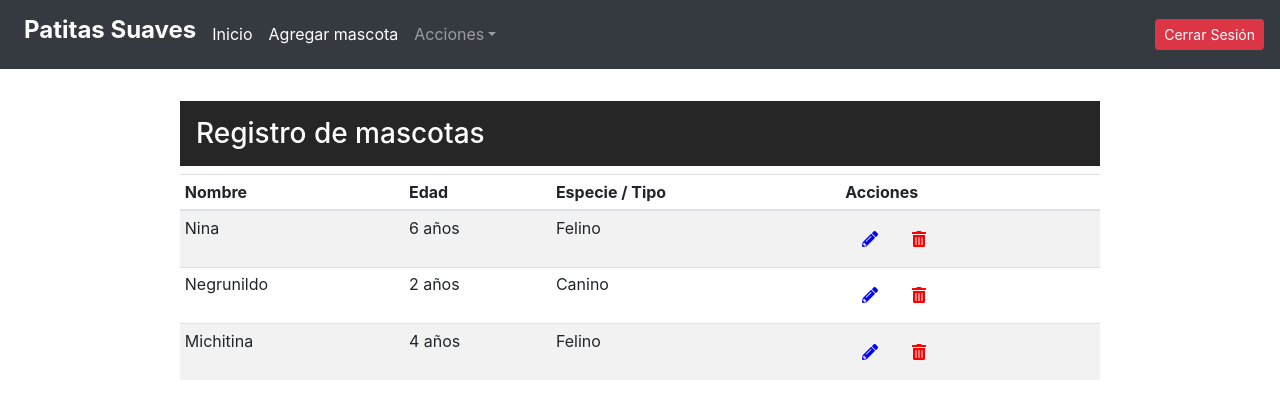
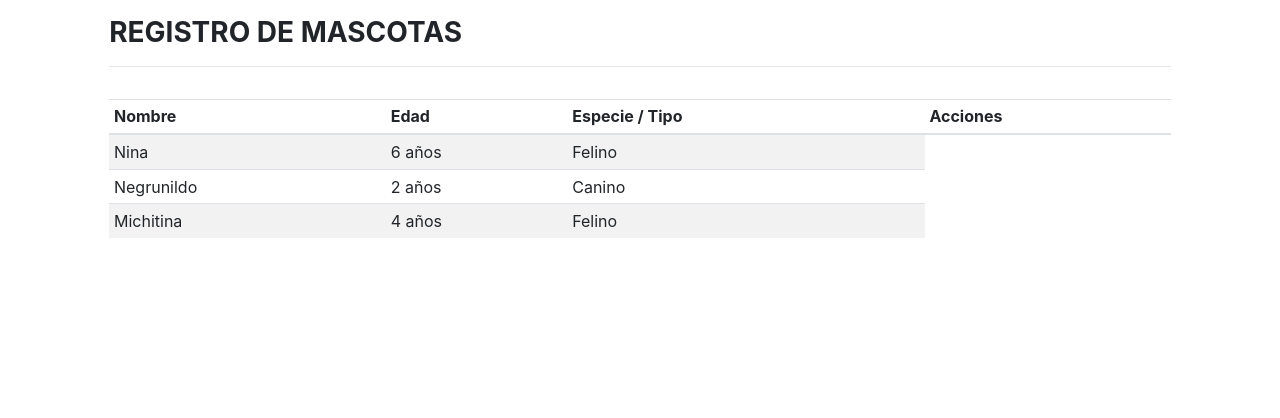
Before and after one commit to andreamon/vet-patitas, a React (Create React App) app: page / in a window 1280 px wide. Shown: the top 418 px of the page. Built offline with nearby package versions, Linux system fonts and the light colour scheme; a web font is replaced by a local one.

Commit message:
Adding Redux

```diff
--- a/package.json
+++ b/package.json
@@ -11,13 +11,16 @@
     "@testing-library/jest-dom": "^4.2.4",
     "@testing-library/react": "^9.5.0",
     "@testing-library/user-event": "^7.2.1",
+    "axios": "^0.19.2",
     "bootstrap": "^4.4.1",
     "react": "^16.13.1",
     "react-bootstrap": "^1.0.0",
     "react-dom": "^16.13.1",
     "react-hook-form": "^5.4.2",
+    "react-redux": "^7.2.0",
     "react-router-dom": "^5.1.2",
     "react-scripts": "3.4.1",
+    "redux": "^4.0.5",
     "uuid": "^7.0.3"
   },
   "scripts": {
--- a/src/App.js
+++ b/src/App.js
@@ -31,14 +31,12 @@ const App = () => {
     setPets(filterPet);
   };
 
-  //Funcion para encontrar una mascota segun id
-  const sendPetId = (id) => {
+  const sendPetId = (id) => { //Funcion para encontrar una mascota segun id
     const editPetAuto = pets.find((pet) => pet.id === id);
     return editPetAuto;
   };
 
-  const confirmChangeHandler = (id, Updatepet) => {
-    //Confirmar cambios
+  const confirmChangeHandler = (id, Updatepet) => { //Confirmar cambios
     const newPet = {id: id, ...Updatepet}
     setPets(pets.map((pet) => (pet.id === id ? newPet : pet)));
   };
--- /dev/null
+++ b/src/ListTest.jsx
@@ -0,0 +1,43 @@
+import React from "react";
+import { Table, Button, Col, Row } from "react-bootstrap";
+
+const PetsList = ({pets, get}) => {
+  return (
+    <>
+    <Row className="justify-content-center">
+    <Col md={10}>
+    <div className="py-3">
+      <h3><strong>REGISTRO DE MASCOTAS</strong></h3><hr />
+    </div>
+    <Table striped hover responsive="sm" size="sm" >
+      <thead>
+        <tr>
+          <th>Nombre</th>
+          <th>Edad</th>
+          <th>Especie / Tipo</th>
+          <th>Acciones</th>
+        </tr>
+      </thead>
+      <tbody>
+        {pets.length > 0 ? (
+          pets.map((pet) => (
+            <tr key={pet.id}>
+              <td>{pet.name}</td>
+              <td>{pet.age}</td>
+              <td>{pet.type}</td>
+            </tr>
+          ))
+        ) : (
+          <tr>
+            <td colSpan={4}>Aún no hay mascotas registradas</td>
+          </tr>
+        )}
+      </tbody>
+    </Table>
+    </Col>
+    </Row>
+    </>
+  );
+};
+
+export default PetsList;
--- /dev/null
+++ b/src/api/petsList.js
@@ -0,0 +1,5 @@
+[
+    {id: uuidv4(),name: "Nina",age: "6 años",type: "Felino"},
+    {id: uuidv4(),name: "Negrunildo",age: "2 años",type: "Canino"},
+    {id: uuidv4(),name: "Michitina",age: "4 años",type: "Felino"}
+]
--- a/src/components/AddPetForm.jsx
+++ b/src/components/AddPetForm.jsx
@@ -15,7 +15,7 @@ const AddPetForm = (props) => {
   return (
     <>
     <Row className="justify-content-center">
-    <Col md={6}>
+    <Col md={5}>
     <h3><strong>Nuevo paciente</strong></h3>
     <Form onSubmit={handleSubmit(savePet)} className="mb-4">
       <Form.Group controlId="inputName">
@@ -77,10 +77,12 @@ const AddPetForm = (props) => {
           <strong>{errors?.type?.message}</strong>
         </Form.Text>
       </Form.Group>
-      <Button variant="success" type="submit" className="m-1">
-        Agregar mascota
-      </Button>
-      <Link to="/" className="btn btn-danger">Cancelar</Link>
+      <div className="text-right pt-3">
+        <Link to="/" className="btn btn-danger mr-1">Cancelar</Link>
+        <Button variant="success" type="submit">
+          Agregar
+        </Button>
+      </div>
     </Form>
     </Col>
     </Row>
--- a/src/components/PetsList.jsx
+++ b/src/components/PetsList.jsx
@@ -8,13 +8,13 @@ const PetsList = (props) => {
     <>
     <Row className="justify-content-center">
     <Col md={10}>
-    <h3 className="p-3" style={{ backgroundColor: '#262626', color:'white' }}>
-      Registro de mascotas
-      {/* <Link to="/addPet" className="btn btn-link" data-toggle="tooltip" title="Nuevo">
-        <FontAwesomeIcon icon="plus-circle" style={{ color: 'white' }}/>
+    <div className="py-3">
+      <h3><strong>REGISTRO DE MASCOTAS</strong></h3><hr />
+      {/* <Link to="/addPet" className="btn btn-link" data-toggle="tooltip" title="Agregar mascota">
+        <FontAwesomeIcon icon="plus-square" style={{ color: 'white' }} size="lg"/>
       </Link> */}
-    </h3>
-    <Table striped hover responsive="sm" size="sm">
+    </div>
+    <Table striped hover responsive="sm" size="sm" >
       <thead>
         <tr>
           <th>Nombre</th>
@@ -32,10 +32,10 @@ const PetsList = (props) => {
               <td>{pet.type}</td>
               <td>
                 <Link to={`/editPet/${pet.id}`} className="btn btn-link" style={{margin:'4px'}} data-toggle="tooltip" title="Editar">
-                  <FontAwesomeIcon icon="pencil-alt" style={{ color: 'blue' }}/>
+                  <FontAwesomeIcon icon="pencil-alt" style={{ color: '#1982FF' }}/>
                 </Link>
                 <Button variant="link" className="m-1" onClick={()=>{props.deletePetHandler(pet.id)}} data-toggle="tooltip" title="Eliminar">
-                  <FontAwesomeIcon icon="trash-alt" style={{ color: 'red' }}/>
+                  <FontAwesomeIcon icon="trash-alt" style={{ color: '#EB0A02' }}/>
                 </Button>
               </td>
             </tr>
--- /dev/null
+++ b/src/containers/Pet.js
@@ -0,0 +1,22 @@
+import { connect } from "react-redux";
+import PetsList from "../ListTest";
+
+//Primer parámetro para pasarle al método connect
+const mapStateToProps = (state) => {
+  return { pets: state.pets };
+};
+
+//Segundo parámetro del método connect
+const mapDispatchToProps = (dispatch) => {
+  return {
+    get: () => dispatch({ type: "GET_PET" }),
+    // add: () => dispatch({ type: "ADD" }),
+    // delete: () => dispatch({ type: "DELETE" }),
+  };
+};
+
+const createConnection = connect(mapStateToProps, mapDispatchToProps);
+
+const ComponentWithConnectionToRedux = createConnection(PetsList);
+
+export default ComponentWithConnectionToRedux;
--- a/src/index.css
+++ b/src/index.css
@@ -1,4 +1,5 @@
 @import url('https://fonts.googleapis.com/css2?family=Baloo+Paaji+2&display=swap');
+@import url('https://fonts.googleapis.com/css2?family=Roboto+Mono:wght@300&display=swap');
 body {
   margin: 0;
   font-family: -apple-system, 'Baloo Paaji 2', cursive, BlinkMacSystemFont, 'Segoe UI', 'Roboto', 'Oxygen', 'Ubuntu', 'Cantarell', 'Fira Sans', 'Droid Sans', 'Helvetica Neue', sans-serif;
@@ -6,6 +7,11 @@ body {
   -moz-osx-font-smoothing: grayscale;
 }
 
+#tableContent {
+  font-family: 'Roboto Mono', monospace;
+  font-size: 15px;
+}
+
 code {
   font-family: source-code-pro, Menlo, Monaco, Consolas, 'Courier New', monospace;
 }
--- a/src/index.js
+++ b/src/index.js
@@ -1,9 +1,19 @@
 import React from "react";
 import ReactDOM from "react-dom";
 
-import App from "./App";
-import 'bootstrap/dist/css/bootstrap.min.css';
+import App from "./containers/Pet";
+import "bootstrap/dist/css/bootstrap.min.css";
 import "./index.css";
 
+import {petApp} from "./reducers/index";
+import { createStore } from "redux";
+import { Provider } from "react-redux";
 
-ReactDOM.render(<App />, document.getElementById("root"));
+//Crear el store , pasandole como parámetro el reducer
+const store = createStore(petApp);
+
+ReactDOM.render(
+            <Provider store={store}>
+                <App />
+            </Provider>
+            , document.getElementById("root"));
--- /dev/null
+++ b/src/reducers/index.js
@@ -0,0 +1,20 @@
+import { v4 as uuidv4 } from "uuid";
+//Estado inicial
+const INICIAL_STATE = {
+  pets: [
+    { id: uuidv4(), name: "Nina", age: "6 años", type: "Felino" },
+    { id: uuidv4(), name: "Negrunildo", age: "2 años", type: "Canino" },
+    { id: uuidv4(), name: "Michitina", age: "4 años", type: "Felino" },
+  ],
+};
+//Reducer (se ejecutará al iniciarse la aplicación)
+//Recibe el estado anterior y la acción, y a partir de ellas crea un nuevo estado (se lo podría llamar también generador de estados)
+export function petApp(state = INICIAL_STATE, action) {
+  console.log(state, action);
+  switch (action.type) {
+    case "GET_PET":
+      return state;
+    default:
+      return state;
+  }
+}
```
Also changed, not shown: 1 other file (tests, documents, lock files or other folders).
